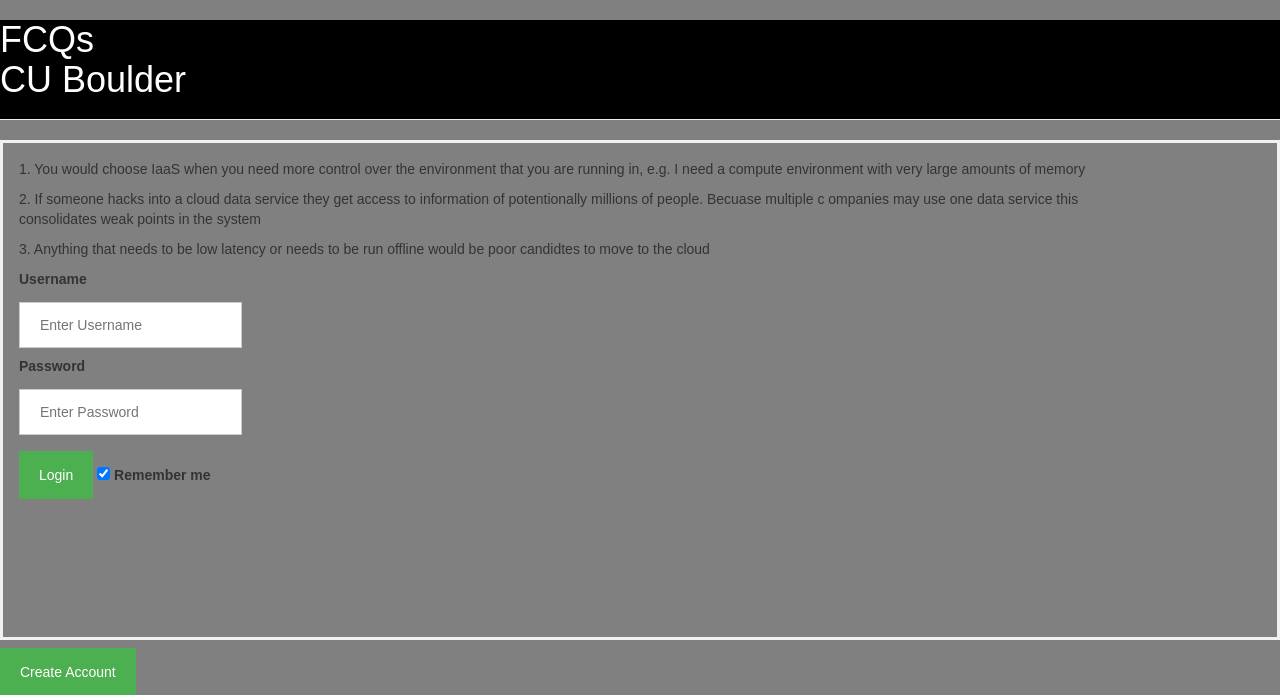
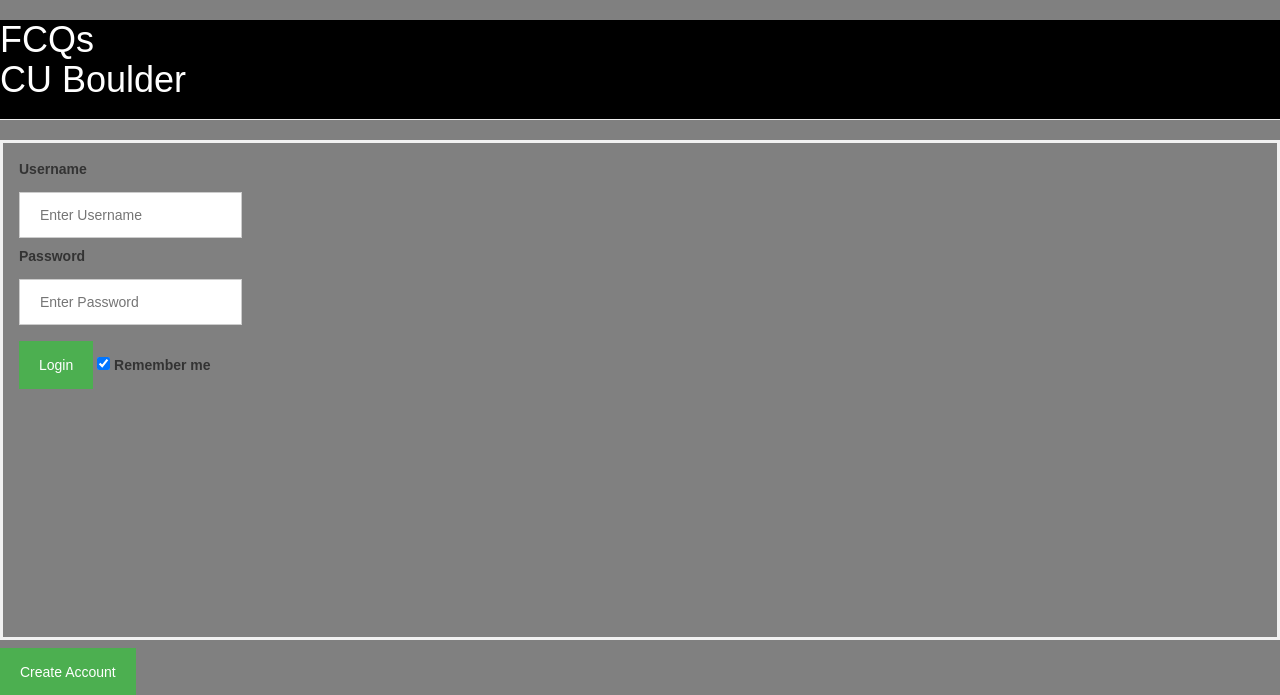
Before and after one commit to Sisyphus192/Adrestia, a Django app: page / in a window 1280 px wide. Shown: the top 695 px of the page. Run offline with Django 3.2, Linux system fonts and the light colour scheme; some libraries are stand-ins or nearby versions.

Commit message:
Fix login page

```diff
--- a/website/main/templates/main/FCQloginpage.html
+++ b/website/main/templates/main/FCQloginpage.html
@@ -91,11 +91,6 @@ span.psw {
 <form method="post" style="height: 500px;">
   <div id= "topBackground" style="background-color: grey; width: 50%; height: 90%;border: grey;">
   <div class="container">
-<p>1. You would choose IaaS when you need more control over the environment that you are running in, e.g. I need a compute environment
-with very large amounts of memory</p>
-<p>2. If someone hacks into a cloud data service they get access to information of potentionally millions of people. Becuase multiple c
-ompanies may use one data service this consolidates weak points in the system</p>
-<p>3. Anything that needs to be low latency or needs to be run offline would be poor candidtes to move to the cloud</p><Paste>
 	  <label for="uname"><b>Username</b></label><br>
 
     <input type="text" placeholder="Enter Username" name="uname" required><br>
```
